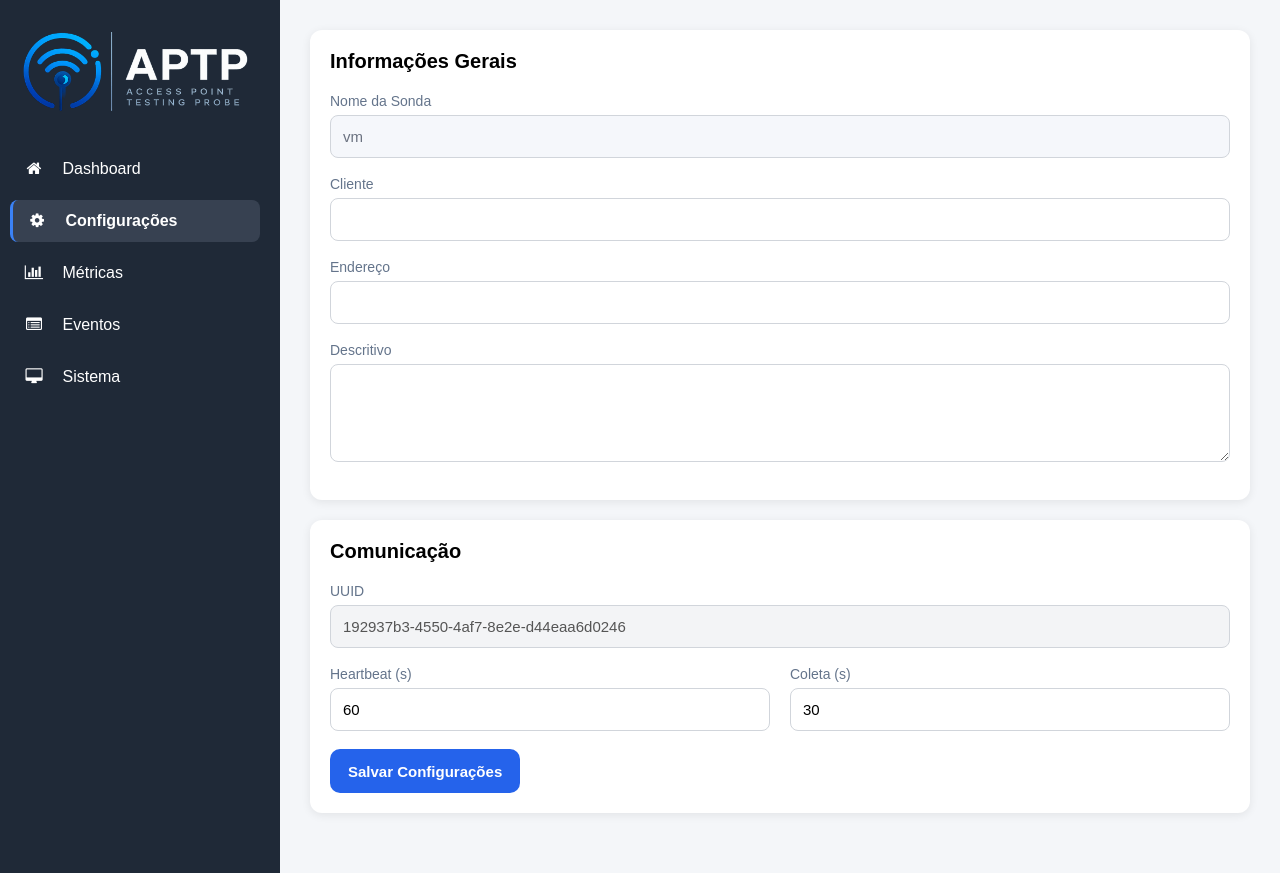
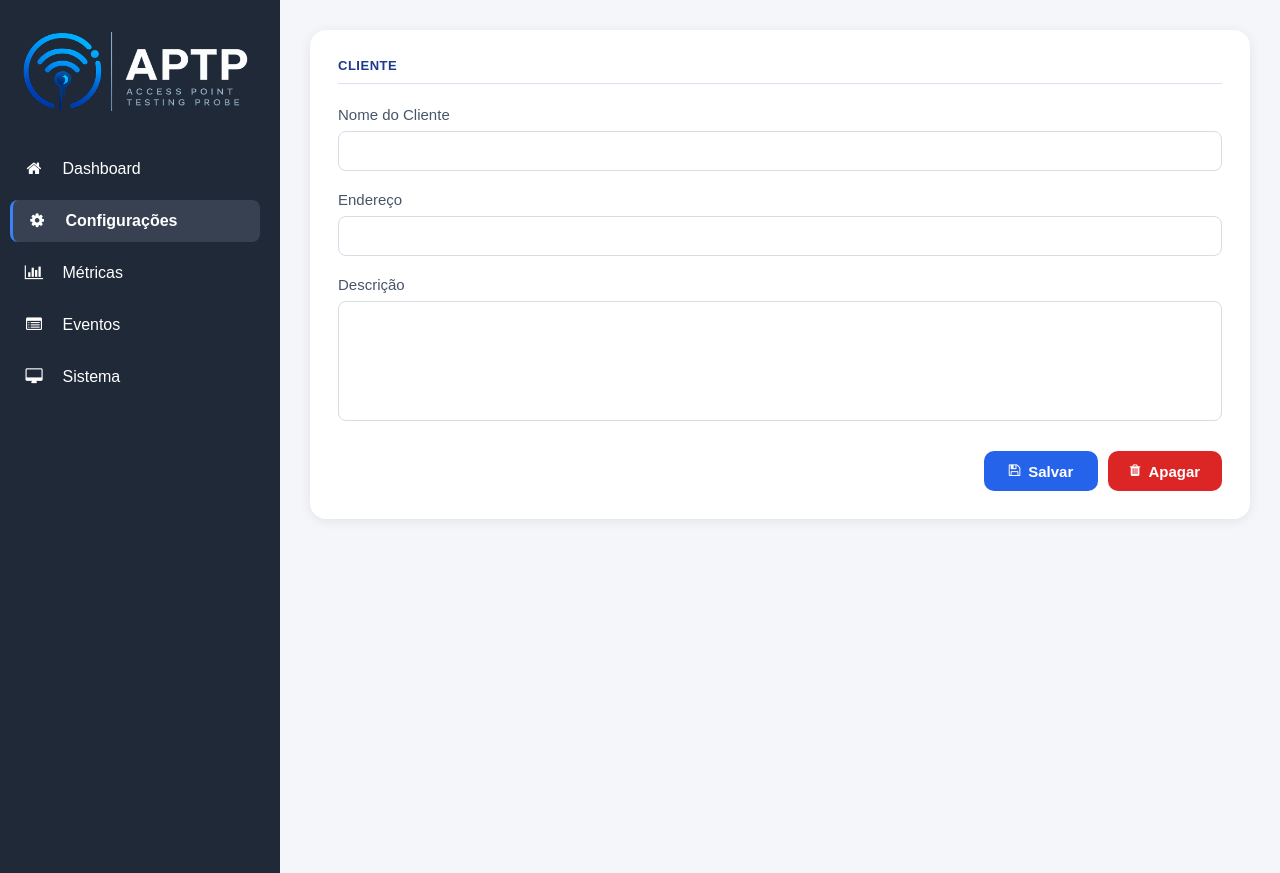
Before and after one commit to carloshorajr/aptp, a Flask app: page /settings in a window 1280 px wide. Run offline with Flask 3, Linux system fonts and the light colour scheme; parts of the project's set-up code (start-up, migrations or seed data) failed here and were passed over.

Commit message:
Standardize settings page UI and interaction flow

```diff
--- a/backend/controllers/settings_controller.py
+++ b/backend/controllers/settings_controller.py
@@ -1,6 +1,5 @@
 from backend.repositories.settings_repository import SettingsRepository
 
-from backend.services.event_service import EventService
 from backend.services.system_service import SystemService
 
 from backend.services.application_service import ApplicationService
@@ -31,7 +30,13 @@ class SettingsController:
 
         SettingsRepository.save(settings)
 
-        EventService.info(
-            source="Configurações",
-            message="Configurações atualizadas."
-        )
+    @staticmethod
+    def clear():
+
+        settings = SettingsRepository.load()
+
+        settings.cliente = ""
+        settings.local = ""
+        settings.descricao = ""
+
+        SettingsRepository.save(settings)
--- a/backend/models/settings.py
+++ b/backend/models/settings.py
@@ -24,11 +24,6 @@ class Settings:
     log_level: str
 
     def update_from_form(self, form):
-
-        self.nome = form["nome"].strip()
         self.cliente = form["cliente"].strip()
         self.local = form["local"].strip()
         self.descricao = form["descricao"].strip()
-
-        self.heartbeat = int(form["heartbeat"])
-        self.coleta = int(form["coleta"])
--- a/backend/routes/settings.py
+++ b/backend/routes/settings.py
@@ -17,3 +17,10 @@ def settings():
         current_page=request.path,
         **SettingsController.get_page_data()
     )
+
+@settings_bp.route("/settings/clear", methods=["POST"])
+def clear_settings():
+
+    SettingsController.clear()
+
+    return redirect("/settings")
--- a/frontend/static/css/settings.css
+++ b/frontend/static/css/settings.css
@@ -1,44 +1,274 @@
+/* ==========================================================
+   BOTÕES
+========================================================== */
+
 .btn{
+
     display:inline-flex;
+
     align-items:center;
+
     justify-content:center;
+
+    gap:8px;
+
     height:44px;
+
     padding:0 18px;
+
     border-radius:10px;
+
     font-size:15px;
+
     font-weight:600;
+
     cursor:pointer;
+
     text-decoration:none;
+
     box-sizing:border-box;
+
     transition:.2s;
+
 }
 
 .btn-primary{
+
     background:#2563eb;
-    color:white;
+
+    color:#fff;
+
     border:none;
+
 }
 
 .btn-primary:hover{
+
     background:#1d4ed8;
+
 }
 
 .btn-danger{
+
     background:#dc2626;
+
     color:#fff;
+
     border:none;
+
 }
 
 .btn-danger:hover{
+
     background:#b91c1c;
+
 }
 
 .btn-outline{
-    background:white;
+
+    background:#fff;
+
     color:#44536a;
+
     border:1px solid #cfd7e6;
+
 }
 
 .btn-outline:hover{
+
     background:#f4f7fb;
+
 }
+
+
+/* ==========================================================
+   CONFIGURAÇÕES
+========================================================== */
+
+.settings-panel{
+
+    background:#fff;
+
+    border-radius:16px;
+
+    padding:28px;
+
+    box-shadow:0 2px 12px rgba(0,0,0,.08);
+
+}
+
+.settings-section{
+
+    margin-bottom:30px;
+
+}
+
+.settings-section h3{
+
+    margin:0 0 22px;
+
+    padding-bottom:10px;
+
+    border-bottom:1px solid #d8e2ef;
+
+    font-size:13px;
+
+    font-weight:700;
+
+    text-transform:uppercase;
+
+    letter-spacing:.04em;
+
+    color:#1e3a8a;
+
+}
+
+
+/* ==========================================================
+   FORMULÁRIO
+========================================================== */
+
+.settings-form-group{
+
+    display:flex;
+
+    flex-direction:column;
+
+    margin-bottom:20px;
+
+}
+
+.settings-form-group label{
+
+    margin-bottom:8px;
+
+    font-size:15px;
+
+    color:#475569;
+
+}
+
+.settings-form-group input,
+
+.settings-form-group textarea{
+
+    width:100%;
+
+    padding:10px 12px;
+
+    border:1px solid #d7dce5;
+
+    border-radius:8px;
+
+    box-sizing:border-box;
+
+    background:#fff;
+
+    outline:none;
+
+    font-size:14px;
+
+    font-family:inherit;
+
+    transition:border-color .2s,
+               background .2s,
+               box-shadow .2s;
+
+}
+
+.settings-form-group input{
+
+    height:40px;
+
+}
+
+.settings-form-group textarea{
+
+    min-height:120px;
+
+    resize:none;
+
+    overflow:hidden;
+
+    line-height:1.5;
+
+}
+
+.settings-form-group input:hover,
+
+.settings-form-group textarea:hover{
+
+    border-color:#93c5fd;
+
+    background:#f8fbff;
+
+}
+
+.settings-form-group input:focus,
+
+.settings-form-group textarea:focus{
+
+    border-color:#2563eb;
+
+    background:#fff;
+
+    box-shadow:0 0 0 3px rgba(37,99,235,.12);
+
+}
+
+
+/* ==========================================================
+   AÇÕES
+========================================================== */
+
+.settings-actions{
+
+    display:flex;
+
+    justify-content:flex-end;
+
+    align-items:flex-end;
+
+    gap:10px;
+
+    margin-top:28px;
+
+}
+
+.settings-actions .btn{
+
+    width:114px;
+
+    height:40px;
+
+    display:flex;
+
+    align-items:center;
+
+    justify-content:center;
+
+    gap:8px;
+
+    padding:0;
+
+}
+
+.settings-actions .btn i{
+
+    font-size:.90em;
+
+}
+
+/* ==========================================================
+   RESPONSIVIDADE
+========================================================== */
+
+@media (max-width:768px){
+
+    .settings-panel{
+
+        padding:20px;
+
+    }
+
+}
--- a/frontend/static/js/events.js
+++ b/frontend/static/js/events.js
@@ -206,8 +206,13 @@ const Events = {
         );
 
         await loadPage(
-            `/events?${params.toString()}`,
-            link
+
+            "/events",
+
+            link,
+
+            null
+
         );
 
     },
--- a/frontend/static/js/navigation.js
+++ b/frontend/static/js/navigation.js
@@ -1,4 +1,4 @@
-async function loadPage(route, link) {
+async function loadPage(route, link, callback = null) {
 
     document
         .querySelectorAll(".menu a")
@@ -47,6 +47,12 @@ async function loadPage(route, link) {
 
         hideLoader();
 
+        if (typeof callback === "function") {
+
+            callback();
+
+        }
+
     });
 
 }
--- a/frontend/static/js/pages.js
+++ b/frontend/static/js/pages.js
@@ -8,7 +8,9 @@ const PageManager = {
 
         system: System,
 
-        events: Events
+        events: Events,
+
+        settings: Settings
 
     },
 
--- /dev/null
+++ b/frontend/static/js/settings.js
@@ -0,0 +1,207 @@
+const Settings = {
+
+    init() {
+
+        this.initTextarea();
+
+    },
+
+    initTextarea() {
+
+        const textarea =
+            document.getElementById("descricao");
+
+        if (!textarea) {
+
+            return;
+
+        }
+
+        textarea.style.height = "auto";
+
+        textarea.style.height =
+            textarea.scrollHeight + "px";
+
+        textarea.addEventListener(
+
+            "input",
+
+            () => {
+
+                textarea.style.height = "auto";
+
+                textarea.style.height =
+                    textarea.scrollHeight + "px";
+
+            }
+
+        );
+
+    },
+
+    async save() {
+
+        const cliente =
+            document.querySelector('[name="cliente"]').value.trim();
+
+        const local =
+            document.querySelector('[name="local"]').value.trim();
+
+        const descricao =
+            document.querySelector('[name="descricao"]').value.trim();
+
+        if (
+            cliente === "" &&
+            local === "" &&
+            descricao === ""
+        ) {
+
+            showModal({
+
+                title: "Formulário Vazio",
+
+                message:
+                    "Não há dados a serem salvos no formulário.",
+
+                icon: "save",
+
+                iconClass: "info",
+
+                confirmText: "Entendi",
+
+                confirmClass: "btn-outline",
+
+                showCancel: false
+
+            });
+
+            return;
+
+        }
+
+        const form =
+            document.getElementById("settings-form");
+
+        const formData =
+            new FormData(form);
+
+        await fetch(
+
+            "/settings",
+
+            {
+
+                method: "POST",
+
+                body: formData
+
+            }
+
+        );
+
+        const link = document.querySelector(
+            '.menu a[data-route="/settings"]'
+        );
+
+        await loadPage(
+
+            "/settings",
+
+            link
+
+        );
+
+    },
+
+    async clear() {
+
+        const cliente =
+            document.querySelector('[name="cliente"]').value.trim();
+
+        const local =
+            document.querySelector('[name="local"]').value.trim();
+
+        const descricao =
+            document.querySelector('[name="descricao"]').value.trim();
+
+        if (
+            cliente === "" &&
+            local === "" &&
+            descricao === ""
+        ) {
+
+            showModal({
+
+                title: "Nada para Apagar",
+
+                message:
+                    "O formulário já está vazio.",
+
+                icon: "trash",
+
+                iconClass: "info",
+
+                confirmText: "Entendi",
+
+                confirmClass: "btn-outline",
+
+                showCancel: false
+
+            });
+
+            return;
+
+        }
+
+        showModal({
+
+            title: "Apagar Configurações",
+
+            message:
+                "Deseja realmente apagar todas as informações do cliente?",
+
+            icon: "trash",
+
+            iconClass: "danger",
+
+            confirmText: "Apagar",
+
+            confirmClass: "btn-danger",
+
+            onConfirm: async () => {
+
+                await fetch(
+
+                    "/settings/clear",
+
+                    {
+
+                        method: "POST"
+
+                    }
+
+                );
+
+                const link = document.querySelector(
+                    '.menu a[data-route="/settings"]'
+                );
+
+                await loadPage(
+
+                    "/settings",
+
+                    link
+
+                );
+
+            }
+
+        });
+
+    },
+
+    destroy() {
+
+    }
+
+};
--- a/frontend/templates/base.html
+++ b/frontend/templates/base.html
@@ -44,6 +44,7 @@
 <script src="{{ url_for('static', filename='js/loader.js') }}"></script>
 <script src="{{ url_for('static', filename='js/navigation.js') }}"></script>
 <script src="{{ url_for('static', filename='js/dashboard.js') }}"></script>
+<script src="{{ url_for('static', filename='js/settings.js') }}"></script>
 <script src="{{ url_for('static', filename='js/system.js') }}"></script>
 <script src="{{ url_for('static', filename='js/events.js') }}"></script>
 <script src="{{ url_for('static', filename='js/pages.js') }}"></script>
--- a/frontend/templates/settings.html
+++ b/frontend/templates/settings.html
@@ -2,30 +2,20 @@
 
 {% block content %}
 
-<div class="settings-grid">
+<div class="settings-panel">
 
-    <div class="card">
-
-        <h2>Informações Gerais</h2>
-
-        <form method="post">
-
-            <div class="form-group">
-
-                <label>Nome da Sonda</label>
-
-                <input
-                    type="text"
-                    value="{{ hostname }}"
-                    readonly
-                    style="background:#f5f7fb;color:#6b7280;"
+    <form
+        id="settings-form"
+        method="post"
     >
 
-            </div>
+        <div class="settings-section">
 
-            <div class="form-group">
+            <h3>CLIENTE</h3>
 
-                <label>Cliente</label>
+            <div class="settings-form-group">
+
+                <label>Nome do Cliente</label>
 
                 <input
                     type="text"
@@ -35,7 +25,7 @@
 
             </div>
 
-            <div class="form-group">
+            <div class="settings-form-group">
 
                 <label>Endereço</label>
 
@@ -47,84 +37,48 @@
 
             </div>
 
-            <div class="form-group">
+            <div class="settings-form-group">
 
-                <label>Descritivo</label>
+                <label>Descrição</label>
 
                 <textarea
+                    id="descricao"
+                    name="descricao"
                     rows="4"
-                    name="descricao"
                 >{{ settings.descricao }}</textarea>
 
             </div>
 
         </div>
 
-    <div class="card">
-
-        <h2>Comunicação</h2>
-
-        <div class="form-group">
-
-            <label>UUID</label>
-
-                <input
-                    type="text"
-                    name="uuid"
-                    value="{{ settings.uuid }}"
-                    readonly
-                >
-
-        </div>
-
-        <div class="form-row">
-
-            <div class="form-group">
-
-                <label>Heartbeat (s)</label>
-
-                <input
-                    type="number"
-                    name="heartbeat"
-                    value="{{ settings.heartbeat }}"
-                    min="10"
-                    max="3600"
-                    step="1"
-                >
-
-            </div>
-
-            <div class="form-group">
-
-                <label>Coleta (s)</label>
-
-                <input
-                    type="number"
-                    name="coleta"
-                    value="{{ settings.coleta }}"
-                    min="5"
-                    max="3600"
-                    step="1"
-                >
-
-            </div>
-
-        </div>
+        <div class="settings-actions">
 
             {% with
                 href=None,
-            type="submit",
+                type="button",
                 css_class="btn-primary",
-            label="Salvar Configurações",
-            onclick=None
+                label="Salvar",
+                icon="save",
+                onclick="Settings.save()"
             %}
             {% include "components/buttons/button.html" %}
             {% endwith %}
+
+            {% with
+                href=None,
+                type="button",
+                css_class="btn-danger",
+                label="Apagar",
+                icon="trash",
+                onclick="Settings.clear()"
+            %}
+            {% include "components/buttons/button.html" %}
+            {% endwith %}
+
+        </div>
 
     </form>
 
 </div>
 
-</div>
-
 {% endblock %}
```
Also changed, not shown: backend/controllers/system_controller.py (line endings or trailing spaces). Lines whose indentation alone changed are shown as unchanged.
